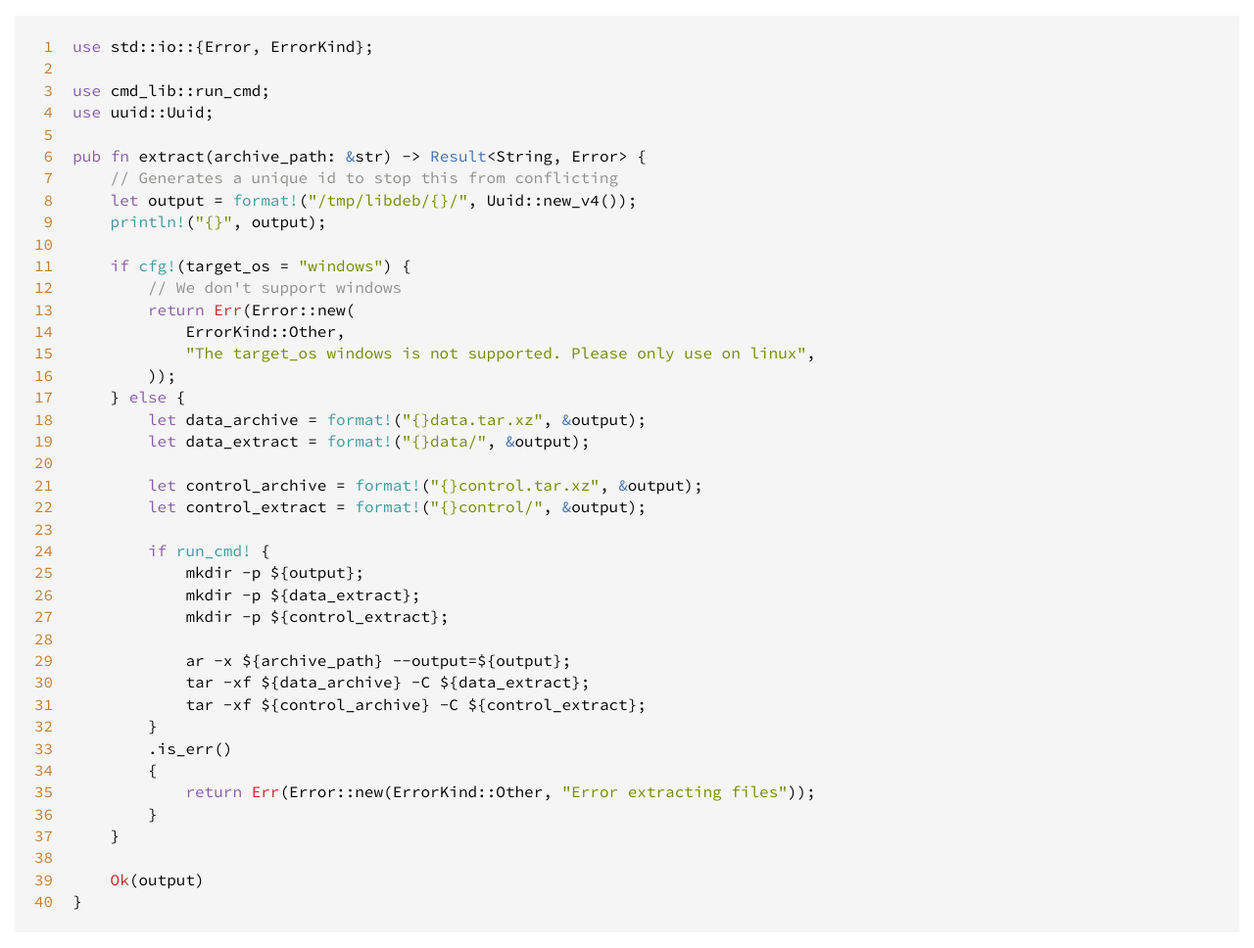
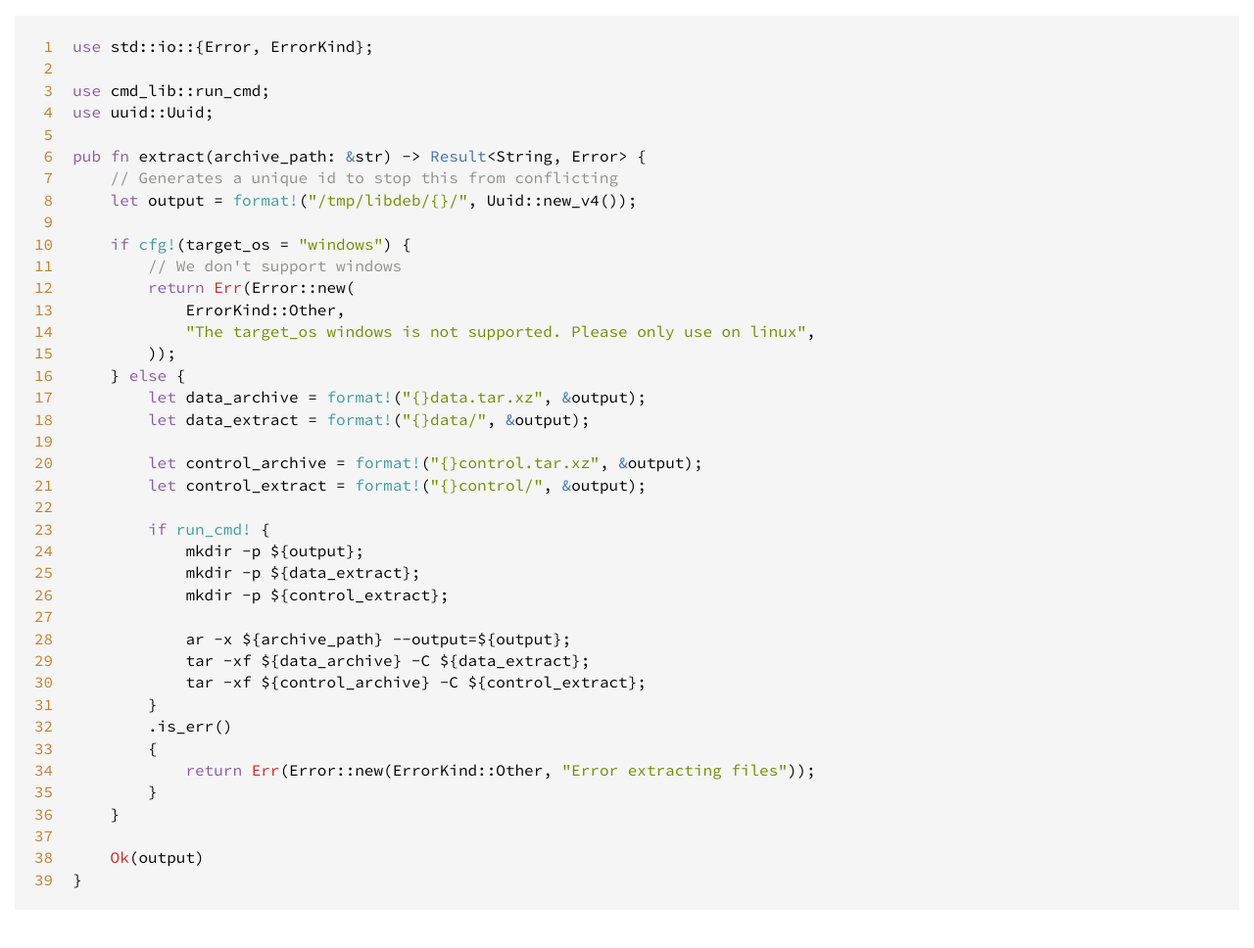
Before and after one commit to trickypr/deb-rs, a plain HTML site: page src/deb_rs/file/extractor.rs.html in a window 1280 px wide. Shown: the part 132-1100 px from the top of the page at 98% size. Drawn offline with Linux system fonts and the light colour scheme.

Commit message:
deploy: a3c02d4fe43f042a41aef6d179a8ca1cd88258bc

```diff
--- a/deb_rs/file/fn.extract.html
+++ b/deb_rs/file/fn.extract.html
@@ -1,4 +1,4 @@
 <!DOCTYPE html><html lang="en"><head><meta charset="utf-8"><meta name="viewport" content="width=device-width, initial-scale=1.0"><meta name="generator" content="rustdoc"><meta name="description" content="API documentation for the Rust `extract` fn in crate `deb_rs`."><meta name="keywords" content="rust, rustlang, rust-lang, extract"><title>deb_rs::file::extract - Rust</title><link rel="stylesheet" type="text/css" href="../../normalize.css"><link rel="stylesheet" type="text/css" href="../../rustdoc.css" id="mainThemeStyle"><link rel="stylesheet" type="text/css" href="../../light.css"  id="themeStyle"><link rel="stylesheet" type="text/css" href="../../dark.css" disabled ><link rel="stylesheet" type="text/css" href="../../ayu.css" disabled ><script id="default-settings"></script><script src="../../storage.js"></script><noscript><link rel="stylesheet" href="../../noscript.css"></noscript><link rel="icon" type="image/svg+xml" href="../../favicon.svg">
 <link rel="alternate icon" type="image/png" href="../../favicon-16x16.png">
 <link rel="alternate icon" type="image/png" href="../../favicon-32x32.png"><style type="text/css">#crate-search{background-image:url("../../down-arrow.svg");}</style></head><body class="rustdoc fn"><!--[if lte IE 8]><div class="warning">This old browser is unsupported and will most likely display funky things.</div><![endif]--><nav class="sidebar"><div class="sidebar-menu">&#9776;</div><a href='../../deb_rs/index.html'><div class='logo-container rust-logo'><img src='../../rust-logo.png' alt='logo'></div></a><div class="sidebar-elems"><p class="location"><a href="../index.html">deb_rs</a>::<wbr><a href="index.html">file</a></p><script>window.sidebarCurrent = {name: "extract", ty: "fn", relpath: ""};</script><script defer src="sidebar-items.js"></script></div></nav><div class="theme-picker"><button id="theme-picker" aria-label="Pick another theme!" aria-haspopup="menu"><img src="../../brush.svg" width="18" alt="Pick another theme!"></button><div id="theme-choices" role="menu"></div></div><script src="../../theme.js"></script><nav class="sub"><form class="search-form"><div class="search-container"><div><select id="crate-search"><option value="All crates">All crates</option></select><input class="search-input" name="search" disabled autocomplete="off" spellcheck="false" placeholder="Click or press ‘S’ to search, ‘?’ for more options…" type="search"></div><button type="button" class="help-button">?</button>
-                <a id="settings-menu" href="../../settings.html"><img src="../../wheel.svg" width="18" alt="Change settings"></a></div></form></nav><section id="main" class="content"><h1 class="fqn"><span class="out-of-band"><span id="render-detail"><a id="toggle-all-docs" href="javascript:void(0)" title="collapse all docs">[<span class="inner">&#x2212;</span>]</a></span><a class="srclink" href="../../src/deb_rs/file/extractor.rs.html#6-40" title="goto source code">[src]</a></span><span class="in-band">Function <a href="../index.html">deb_rs</a>::<wbr><a href="index.html">file</a>::<wbr><a class="fn" href="">extract</a></span></h1><pre class="rust fn">pub fn extract(archive_path: &amp;<a class="primitive" href="https://doc.rust-lang.org/nightly/std/primitive.str.html">str</a>) -&gt; <a class="enum" href="https://doc.rust-lang.org/nightly/core/result/enum.Result.html" title="enum core::result::Result">Result</a>&lt;<a class="struct" href="https://doc.rust-lang.org/nightly/alloc/string/struct.String.html" title="struct alloc::string::String">String</a>, <a class="struct" href="https://doc.rust-lang.org/nightly/std/io/error/struct.Error.html" title="struct std::io::error::Error">Error</a>&gt;</pre></section><section id="search" class="content hidden"></section><section class="footer"></section><script>window.rootPath = "../../";window.currentCrate = "deb_rs";</script><script src="../../main.js"></script><script defer src="../../search-index.js"></script></body></html>
+                <a id="settings-menu" href="../../settings.html"><img src="../../wheel.svg" width="18" alt="Change settings"></a></div></form></nav><section id="main" class="content"><h1 class="fqn"><span class="out-of-band"><span id="render-detail"><a id="toggle-all-docs" href="javascript:void(0)" title="collapse all docs">[<span class="inner">&#x2212;</span>]</a></span><a class="srclink" href="../../src/deb_rs/file/extractor.rs.html#6-39" title="goto source code">[src]</a></span><span class="in-band">Function <a href="../index.html">deb_rs</a>::<wbr><a href="index.html">file</a>::<wbr><a class="fn" href="">extract</a></span></h1><pre class="rust fn">pub fn extract(archive_path: &amp;<a class="primitive" href="https://doc.rust-lang.org/nightly/std/primitive.str.html">str</a>) -&gt; <a class="enum" href="https://doc.rust-lang.org/nightly/core/result/enum.Result.html" title="enum core::result::Result">Result</a>&lt;<a class="struct" href="https://doc.rust-lang.org/nightly/alloc/string/struct.String.html" title="struct alloc::string::String">String</a>, <a class="struct" href="https://doc.rust-lang.org/nightly/std/io/error/struct.Error.html" title="struct std::io::error::Error">Error</a>&gt;</pre></section><section id="search" class="content hidden"></section><section class="footer"></section><script>window.rootPath = "../../";window.currentCrate = "deb_rs";</script><script src="../../main.js"></script><script defer src="../../search-index.js"></script></body></html>
--- a/src/deb_rs/file/extractor.rs.html
+++ b/src/deb_rs/file/extractor.rs.html
@@ -40,7 +40,6 @@
 <span id="37">37</span>
 <span id="38">38</span>
 <span id="39">39</span>
-<span id="40">40</span>
 </pre><div class="example-wrap"><pre class="rust ">
 <span class="kw">use</span> <span class="ident">std</span>::<span class="ident">io</span>::{<span class="ident">Error</span>, <span class="ident">ErrorKind</span>};
 
@@ -50,7 +49,6 @@
 <span class="kw">pub</span> <span class="kw">fn</span> <span class="ident">extract</span>(<span class="ident">archive_path</span>: <span class="kw-2">&amp;</span><span class="ident">str</span>) <span class="op">-</span><span class="op">&gt;</span> <span class="prelude-ty">Result</span><span class="op">&lt;</span><span class="ident">String</span>, <span class="ident">Error</span><span class="op">&gt;</span> {
     <span class="comment">// Generates a unique id to stop this from conflicting</span>
     <span class="kw">let</span> <span class="ident">output</span> <span class="op">=</span> <span class="macro">format</span><span class="macro">!</span>(<span class="string">&quot;/tmp/libdeb/{}/&quot;</span>, <span class="ident">Uuid</span>::<span class="ident">new_v4</span>());
-    <span class="macro">println</span><span class="macro">!</span>(<span class="string">&quot;{}&quot;</span>, <span class="ident">output</span>);
 
     <span class="kw">if</span> <span class="macro">cfg</span><span class="macro">!</span>(<span class="ident">target_os</span> <span class="op">=</span> <span class="string">&quot;windows&quot;</span>) {
         <span class="comment">// We don&#39;t support windows</span>
```
